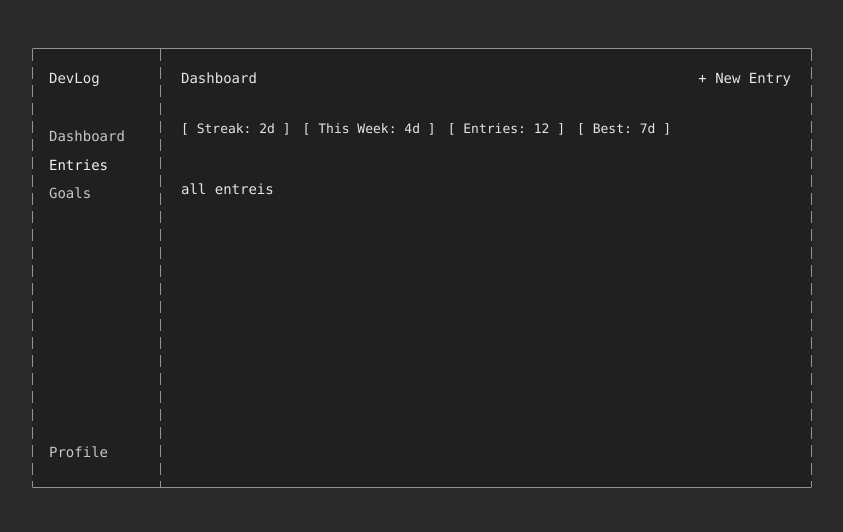
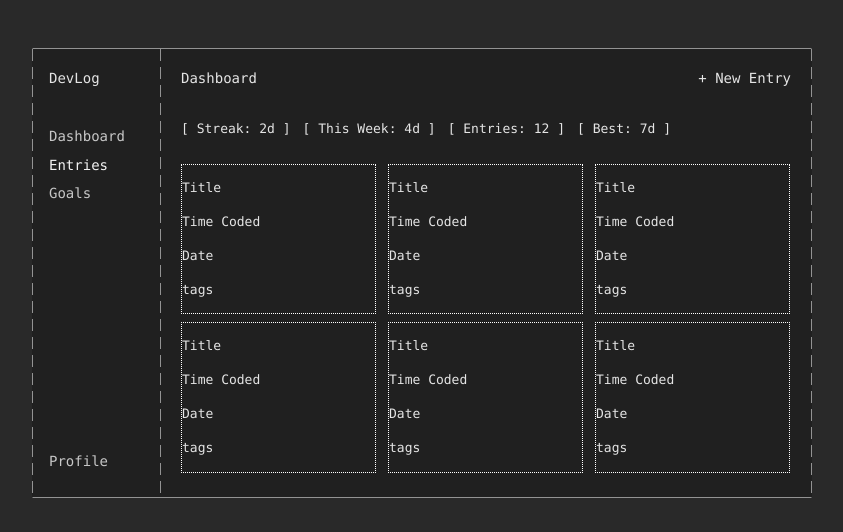
Before and after one commit to ledlkarel/devlog, a React (Vite) app in the folder client/: page /entries in a window 1280 px wide. Shown: the top 532 px of the page, without its empty margins (218-1061 px from the left). Built offline with nearby package versions, Linux system fonts and the light colour scheme.

Commit message:
entry page

```diff
--- /dev/null
+++ b/client/src/components/Entry.tsx
@@ -0,0 +1,10 @@
+export default function Entry() {
+    return (
+        <div className="entry-component">
+            <p>Title</p>
+            <p>Time Coded</p>
+            <p>Date</p>
+            <p>tags</p>
+        </div>
+    )
+}
--- a/client/src/index.css
+++ b/client/src/index.css
@@ -648,3 +648,16 @@ section.weekly-goal::after {
         gap: 6px;
     }
 }
+
+div.entry-container {
+    display: flex;
+    flex-wrap: wrap;
+    gap: 8px 12px;
+    font-size: 13px;
+    columns: 3;
+}
+
+div.entry-component {
+    border: 1px dotted white ;
+    min-width: 195px;
+}
--- a/client/src/pages/Entries.tsx
+++ b/client/src/pages/Entries.tsx
@@ -1,7 +1,14 @@
+import Entry from "../components/Entry";
+
 export default function Entries() {
     return (
-        <div>
-            <p>all entreis</p>
+        <div className="entry-container">
+            <Entry></Entry>
+            <Entry></Entry>
+            <Entry></Entry>
+            <Entry></Entry>
+            <Entry></Entry>
+            <Entry></Entry>
         </div>
     )
 }
```
